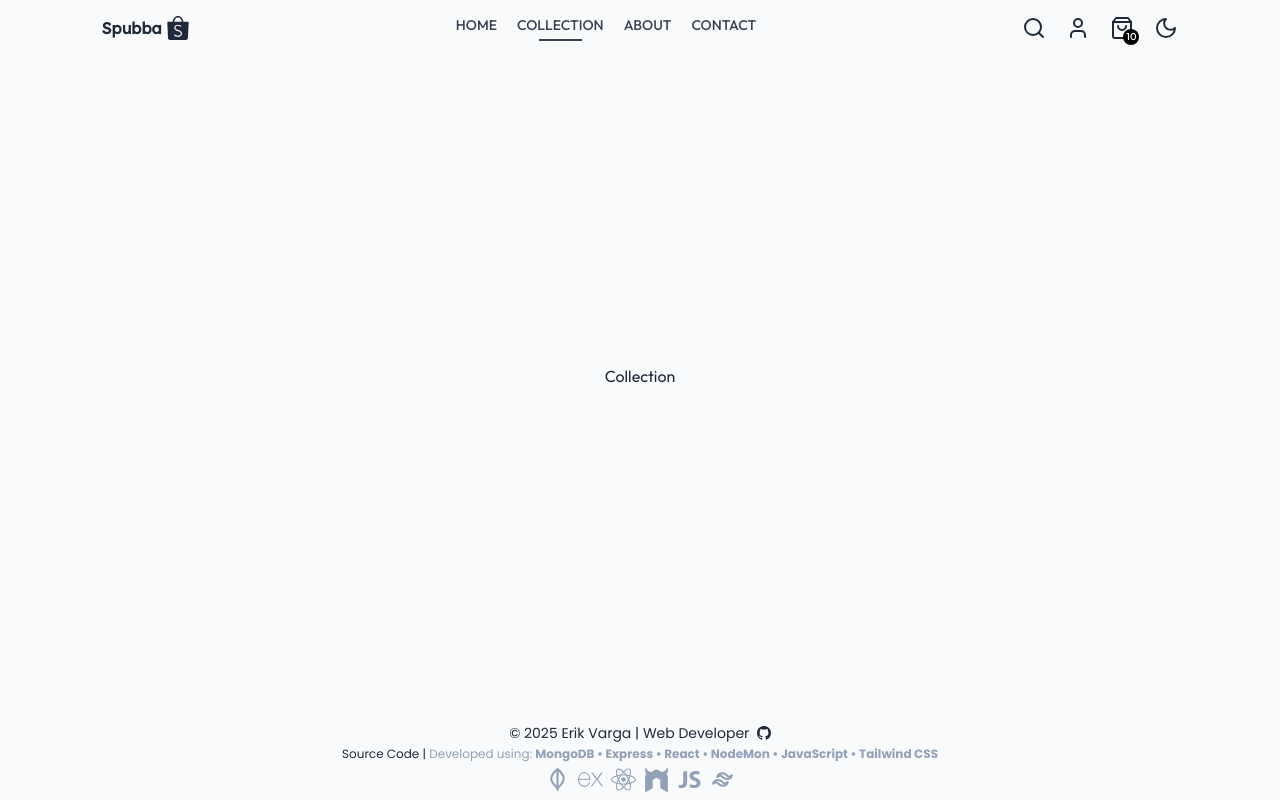
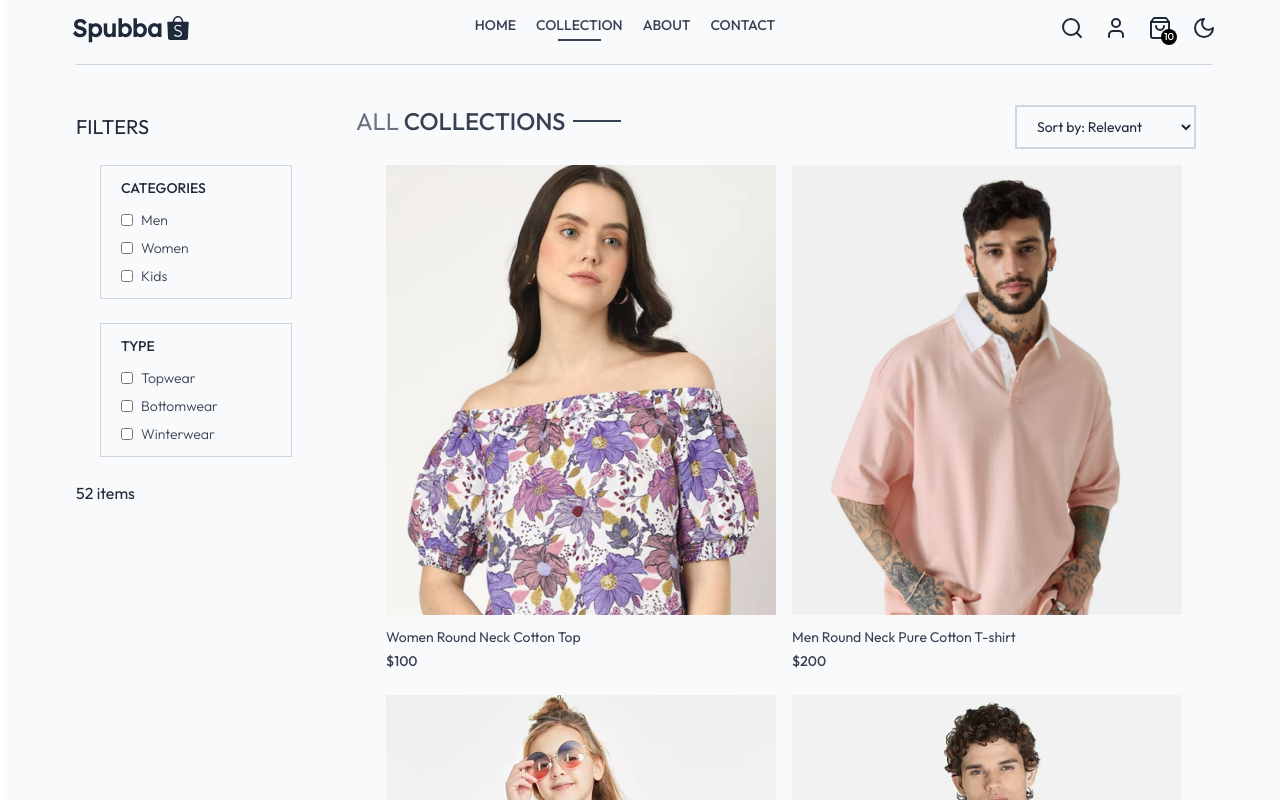
Before and after one commit to Erik-Varga/mern-stack-ecommerce, a React (Vite) app: page /collection in a window 1280 px wide. Shown: the top 800 px of the page. Built offline with nearby package versions, Linux system fonts and the light colour scheme.

Commit message:
added filter and sort

```diff
--- a/src/App.jsx
+++ b/src/App.jsx
@@ -12,13 +12,16 @@ import PlaceOrder from './pages/PlaceOrder'
 import Orders from './pages/Orders'
 import Footer from './components/Footer'
 import Navbar from './components/Navbar'
+import CompanyInfo from './components/CompanyInfo'
+import SearchBar from './components/SearchBar'
 
 function App() {
   const [count, setCount] = useState(0)
 
   return (
-    <div className='w-full flex flex-col justify-between min-h-screen h-full sm:px-[3vw] md:px-[5vw] lg:px-[7vw] bg-gray-50 dark:bg-gray-900 text-gray-800 dark:text-gray-200'>
+    <div className='w-full flex flex-col justify-between min-h-screen h-full mx-1 sm:px-[2vw] md:px-[4vw] lg:px-[5vw] bg-gray-50 dark:bg-gray-900 text-gray-800 dark:text-gray-200'>
         <Navbar />
+        <SearchBar />
         <Routes>
           <Route path='/' element={<Home />} />
           <Route path='/collection' element={<Collection />} />
@@ -30,6 +33,7 @@ function App() {
           <Route path='/place-order' element={<PlaceOrder />} />
           <Route path='/orders' element={<Orders />} />
         </Routes>
+        <CompanyInfo />
       <Footer />
     </div>
   )
--- /dev/null
+++ b/src/components/CompanyInfo.jsx
@@ -0,0 +1,41 @@
+import React from 'react'
+import Logo from './Logo'
+import { Link } from 'react-router-dom'
+
+const CompanyInfo = () => {
+    return (
+        <div>
+            <div className='flex flex-col sm:grid grid-cols-[3fr_1fr_1fr] gap-14 mx-2 my-10 mt-40 text-sm'>
+                <div className="">
+                    <Logo />
+                    <p className="w-full md:w-2/3 text-gray-600 dark:text-gray-400">
+                        Magni asperiores eveniet perferendis, unde corrupti ea suscipit quaerat quasi quae reprehenderit?
+                    </p>
+                </div>
+                <div>
+                    <p className='text-xl font-medium mb-5'>COMPANY</p>
+                    <ul className="flex flex-col gap-1 text-gray-600 dark:text-gray-400">
+                        <Link to='/'><li>Home</li></Link>
+                        <Link to='/about'><li>About Us</li></Link>
+                        <li>Delivery</li>
+                        <li>Privacy policy</li>
+                    </ul>
+                </div>
+                <div>
+                    <p className='text-xl font-medium mb-5'>GET IN TOUCH</p>
+                    <ul className="flex flex-col gap-1 text-gray-600 dark:text-gray-400">
+                        <li>+1-234-567-8901</li>
+                        <li>contact@spubba.com</li>
+                    </ul>
+                </div>
+
+            </div>
+
+            <div className='text-gray-300 dark:text-gray-700'>
+                <hr />
+            </div>
+        </div>
+    )
+}
+
+export default CompanyInfo
--- a/src/components/Logo.jsx
+++ b/src/components/Logo.jsx
@@ -5,9 +5,9 @@ import { SiShopee } from "react-icons/si";
 const Logo = () => {
   return (
     <NavLink to="/">
-      <div className='lexend font-bold py-2 flex items-center'>
+      <div className='lexend text-2xl font-bold py-1 flex items-center'>
         Spubba
-        <SiShopee className='text-2xl ml-1' />
+        <SiShopee className='ml-1' />
       </div>
     </NavLink>
   )
--- a/src/components/Navbar.jsx
+++ b/src/components/Navbar.jsx
@@ -1,16 +1,20 @@
-import React, { useState } from 'react'
+import React, { useContext, useState } from 'react'
 import {assets} from '../assets/assets'
 import Logo from './Logo'
 import { Link, NavLink } from 'react-router-dom'
 import { LuSun, LuMoon, LuSearch, LuUser, LuUserX, LuShoppingBag, LuMenu } from "react-icons/lu"
 import ToggleDarkMode from './ToggleDarkMode'
+import { ShopContext } from '../context/ShopContext'
 
 const Navbar = () => {
     const [visible, setVisible] = useState(false);
+
+    const {setShowSearch} = useContext(ShopContext);
+
   return (
-    <div className='py-2 px-3 flex items-center justify-between font-medium'>
+    <div className='py-2 px-1 flex items-center justify-between font-medium'>
         <Logo />
-        <ul className="hidden sm:flex gap-5 text-sm text-gray-700 dark:text-gray-300">
+        <ul className="hidden sm:flex gap-2 md:gap-5 text-sm text-gray-700 dark:text-gray-300">
 
             <NavLink to='/' className='flex flex-col items-center gap-1 uppercase'>
                 <p>Home</p>
@@ -35,7 +39,7 @@ const Navbar = () => {
 
         <div className="flex items-center gap-5">
 
-            <LuSearch className='text-2xl cursor-pointer' />
+            <LuSearch onClick={()=>setShowSearch(true)} className='text-2xl cursor-pointer' />
 
             <div className="group relative">
                 <LuUser className='text-2xl cursor-pointer' />
@@ -68,7 +72,7 @@ const Navbar = () => {
                     <img src={assets.dropdown_icon} alt="" className='h-4 rotate-180' />
                     <p>Back</p>
                 </div>
-                {/* <NavLink to='/' onClick={()=>setVisible(false)} className='py-4 pl-6 hover:text-gray-500'>Home</NavLink> */}
+                <NavLink to='/' onClick={()=>setVisible(false)} className='py-4 pl-6 hover:text-gray-500'>Home</NavLink>
                 <NavLink to='/collection' onClick={()=>setVisible(false)} className='py-4 pl-6 hover:text-gray-500'>Collection</NavLink>
                 <NavLink to='/about' onClick={()=>setVisible(false)} className='py-4 pl-6 hover:text-gray-500'>About</NavLink>
                 <NavLink to='/contact' onClick={()=>setVisible(false)} className='py-4 pl-6 hover:text-gray-500'>Contact</NavLink>
--- /dev/null
+++ b/src/components/SearchBar.jsx
@@ -0,0 +1,32 @@
+import React, { useContext, useEffect, useState } from 'react'
+import { ShopContext } from '../context/ShopContext'
+import { LuSun, LuMoon, LuSearch, LuUser, LuUserX, LuShoppingBag, LuMenu, LuX } from "react-icons/lu"
+import { useLocation } from 'react-router-dom';
+
+const SearchBar = () => {
+    const { search, setSearch, showSearch, setShowSearch } = useContext(ShopContext);
+    const [visible, setVisible] = useState(false);
+    const location = useLocation();
+
+    useEffect(() => {
+        if (location.pathname.includes('collection')) {
+            setVisible(true);
+        } else {
+            setVisible(false);
+        }
+    }, [location])
+
+  return showSearch && visible ? (
+    <div className='bg-gray-100 dark:bg-gray-800 text-center flex items-center justify-center'>
+        <div className="inline-flex items-center justify-center border border-gray-400 px-5 py-2 my-5 mx-3 rounded-full w-3/4 sm:w-1/2">
+            <input value={search} onChange={(e)=>setSearch(e.target.value)} type="text" placeholder='Search' className='flex-1 outline-none bg-inherit text-sm' />
+            <LuSearch />
+        </div>
+        <div onClick={()=>setShowSearch(false)}>
+            <LuX className='text-2xl inline cursor-pointer' />
+        </div>
+    </div>
+  ) : null
+}
+
+export default SearchBar
--- a/src/pages/About.jsx
+++ b/src/pages/About.jsx
@@ -2,7 +2,7 @@ import React from 'react'
 
 const About = () => {
   return (
-    <div className='flex items-center justify-center'>About</div>
+    <div className='flex flex-1 items-center justify-center'>About</div>
   )
 }
 
--- a/src/pages/Collection.jsx
+++ b/src/pages/Collection.jsx
@@ -1,8 +1,151 @@
-import React from 'react'
+import React, { useContext, useEffect, useState } from 'react'
+import { ShopContext } from '../context/ShopContext'
+import { TbArrowRightToArc } from 'react-icons/tb';
+import { BsArrowRight } from 'react-icons/bs';
+import Title from '../components/Title';
+import ProductItem from '../components/ProductItem';
 
 const Collection = () => {
+  const { products, search, showSearch } = useContext(ShopContext);
+  const [showFilter, setShowFilter] = useState(true);
+  const [filterProducts, setFilterProducts] = useState([]);
+  const [category, setCategory] = useState([]);
+  const [subCategory, setSubCategory] = useState([]);
+  const [sortType, setSortType] = useState('revelant');
+
+  const toggleCategory = (e) => {
+    if (category.includes(e.target.value)) {
+      setCategory(prev => prev.filter(item => item !== e.target.value))
+    } else {
+      setCategory(prev => [...prev, e.target.value])
+    }
+  };
+
+  const toggleSubCategory = (e) => {
+    if (subCategory.includes(e.target.value)) {
+      setSubCategory(prev => prev.filter(item => item !== e.target.value))
+    } else {
+      setSubCategory(prev => [...prev, e.target.value])
+    }
+  };
+
+  const applyFilter = () => {
+    let productsCopy = products.slice();
+
+    if (showSearch && search) {
+      productsCopy = productsCopy.filter(item => item.name.toLowerCase().includes(search.toLowerCase()))
+    }
+
+    if (category.length > 0) {
+      productsCopy = productsCopy.filter(item => category.includes(item.category));
+    }
+
+    if (subCategory.length > 0) {
+      productsCopy = productsCopy.filter(item => subCategory.includes(item.subCategory));
+    }
+
+    setFilterProducts(productsCopy)
+  };
+
+  const sortProduct = () => {
+    let filteredProductsCopy = filterProducts.slice();
+
+    switch (sortType) {
+      case 'low-high':
+        setFilterProducts(filteredProductsCopy.sort((a,b)=>(b.price - a.price)));
+        break;
+
+      case 'high-low':
+        setFilterProducts(filteredProductsCopy.sort((a,b)=>(a.price - b.price)));
+        break;
+
+      default:
+        applyFilter();
+        break;
+
+
+    }
+  };
+
+  useEffect(() => {
+    applyFilter()
+  }, [category, subCategory, search, showSearch])
+
+  useEffect(() => {
+    sortProduct()
+  }, [sortType])
+
+
+
   return (
-    <div className='flex items-center justify-center'>Collection</div>
+    <div className='flex flex-1 flex-col sm:flex-row gap-1 sm:gap-10 pt-10 border-t border-gray-300 m-2'>
+
+      {/* left side */}
+
+      {/* filter options */}
+      <div className='min-w-60'>
+        <p onClick={() => setShowFilter(!showFilter)} className='my-2 text-xl flex items-center cursor-pointer gap-2'>FILTERS
+          <TbArrowRightToArc className={`sm:hidden ${showFilter ? 'rotate-90' : ''}`} />
+        </p>
+
+        {/* category filter */}
+        <div className={`border border-gray-300 dark:border-gray-700 pl-5 py-3 m-6 ${showFilter ? '' : 'hidden'} sm:block`}>
+          <p className='mb-3 text-sm font-medium'>CATEGORIES</p>
+          <div className="flex flex-col gap-2 text-sm font-light text-gray-700 dark:text-gray-300">
+            <p className="flex gap-2">
+              <input type="checkbox" value={'Men'} onChange={toggleCategory} className='w-3' /> Men
+            </p>
+            <p className="flex gap-2">
+              <input type="checkbox" value={'Women'} onChange={toggleCategory} className='w-3' /> Women
+            </p>
+            <p className="flex gap-2">
+              <input type="checkbox" value={'Kids'} onChange={toggleCategory} className='w-3' /> Kids
+            </p>
+          </div>
+        </div>
+
+        {/* subcategory filter */}
+        <div className={`border border-gray-300 dark:border-gray-700 pl-5 py-3 m-6 ${showFilter ? '' : 'hidden'} sm:block`}>
+          <p className='mb-3 text-sm font-medium'>TYPE</p>
+          <div className="flex flex-col gap-2 text-sm font-light text-gray-700 dark:text-gray-300">
+            <p className="flex gap-2">
+              <input type="checkbox" value={'Topwear'} onChange={toggleSubCategory} className='w-3' /> Topwear
+            </p>
+            <p className="flex gap-2">
+              <input type="checkbox" value={'Bottomwear'} onChange={toggleSubCategory} className='w-3' /> Bottomwear
+            </p>
+            <p className="flex gap-2">
+              <input type="checkbox" value={'Winterwear'} onChange={toggleSubCategory} className='w-3' /> Winterwear
+            </p>
+          </div>
+        </div>
+
+        <div>{filterProducts.length} {filterProducts === 1 ? "item" : "items"}</div>
+      </div>
+
+      {/* right side */}
+      <div className="flex-1">
+        <div className="flex justify-between text-base sm:text-2xl mb-4">
+          <Title text1={'ALL'} text2={'COLLECTIONS'} />
+
+          {/* product sort */}
+          <select onChange={(e)=>setSortType(e.target.value)} className="border-2 border-gray-300 dark:border-gray-700 text-sm px-4 mr-4">
+            <option value="relevant">Sort by: Relevant</option>
+            <option value="low-high">Sort by: High to Low</option>
+            <option value="high-low">Sort by: Low to High</option>
+          </select>
+        </div>
+
+        {/* rendering products */}
+        <div className="flex flex-wrap justify-center items-center gap-4 gap-y-6">
+          {filterProducts.map((item, index) => (
+            <ProductItem key={index} id={item._id} image={item.image} name={item.name} price={item.price} />
+          ))}
+        </div>
+
+      </div>
+
+    </div>
   )
 }
 
--- a/src/pages/Contact.jsx
+++ b/src/pages/Contact.jsx
@@ -2,7 +2,7 @@ import React from 'react'
 
 const Contact = () => {
   return (
-    <div className='flex items-center justify-center'>Contact</div>
+    <div className='flex flex-1 items-center justify-center'>Contact</div>
   )
 }
 
--- a/src/pages/Login.jsx
+++ b/src/pages/Login.jsx
@@ -2,7 +2,7 @@ import React from 'react'
 
 const Login = () => {
   return (
-    <div className='flex items-center justify-center'>Login</div>
+    <div className='flex flex-1 items-center justify-center'>Login</div>
   )
 }
 
```
Also changed, not shown: src/components/NewsletterBox.jsx (+7 -2 lines), src/context/ShopContext.jsx (+6 -2 lines).
